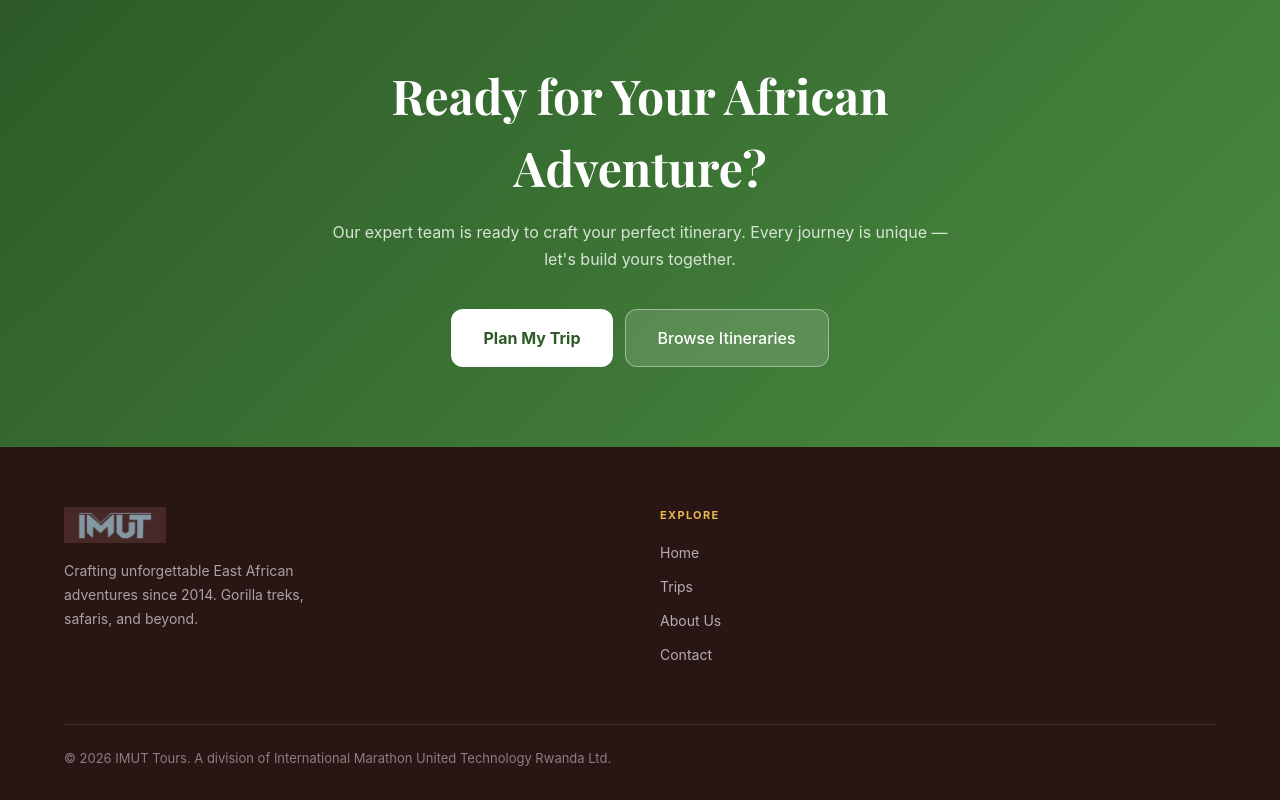
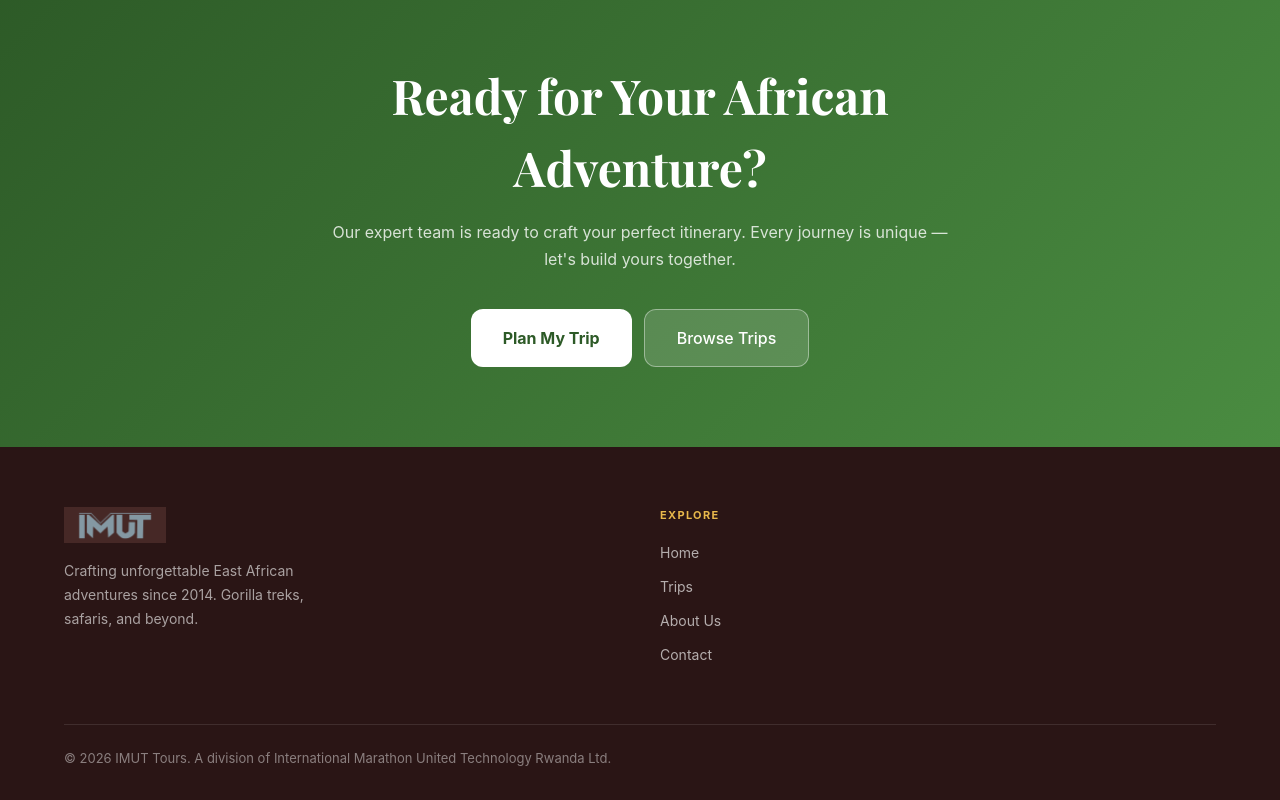
Before and after one commit to Bazatohalemouard/imut-tours, a React (Vite) app: page / in a window 1280 px wide. Shown: the part 3501-4301 px from the top of the page. Built offline with nearby package versions, Linux system fonts and the light colour scheme; a web font is replaced by a local one.

Commit message:
Renamed navigation button

```diff
--- a/src/pages/HomePage.jsx
+++ b/src/pages/HomePage.jsx
@@ -798,7 +798,7 @@ export const HomePage = ({ setPage }) => {
                 fontWeight: 500,
               }}
             >
-              Browse Itineraries
+              Browse Trips
             </button>
           </div>
         </div>
```
